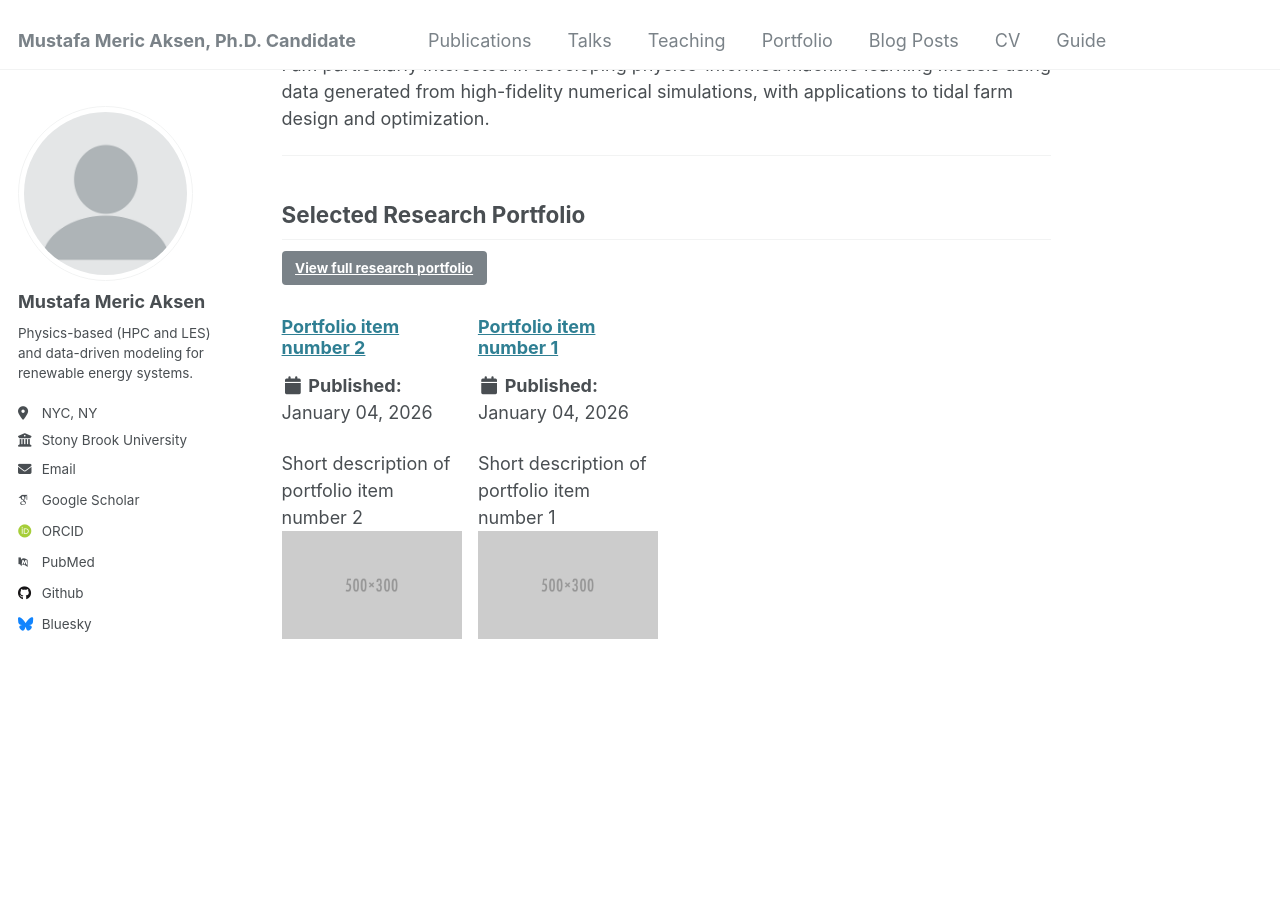
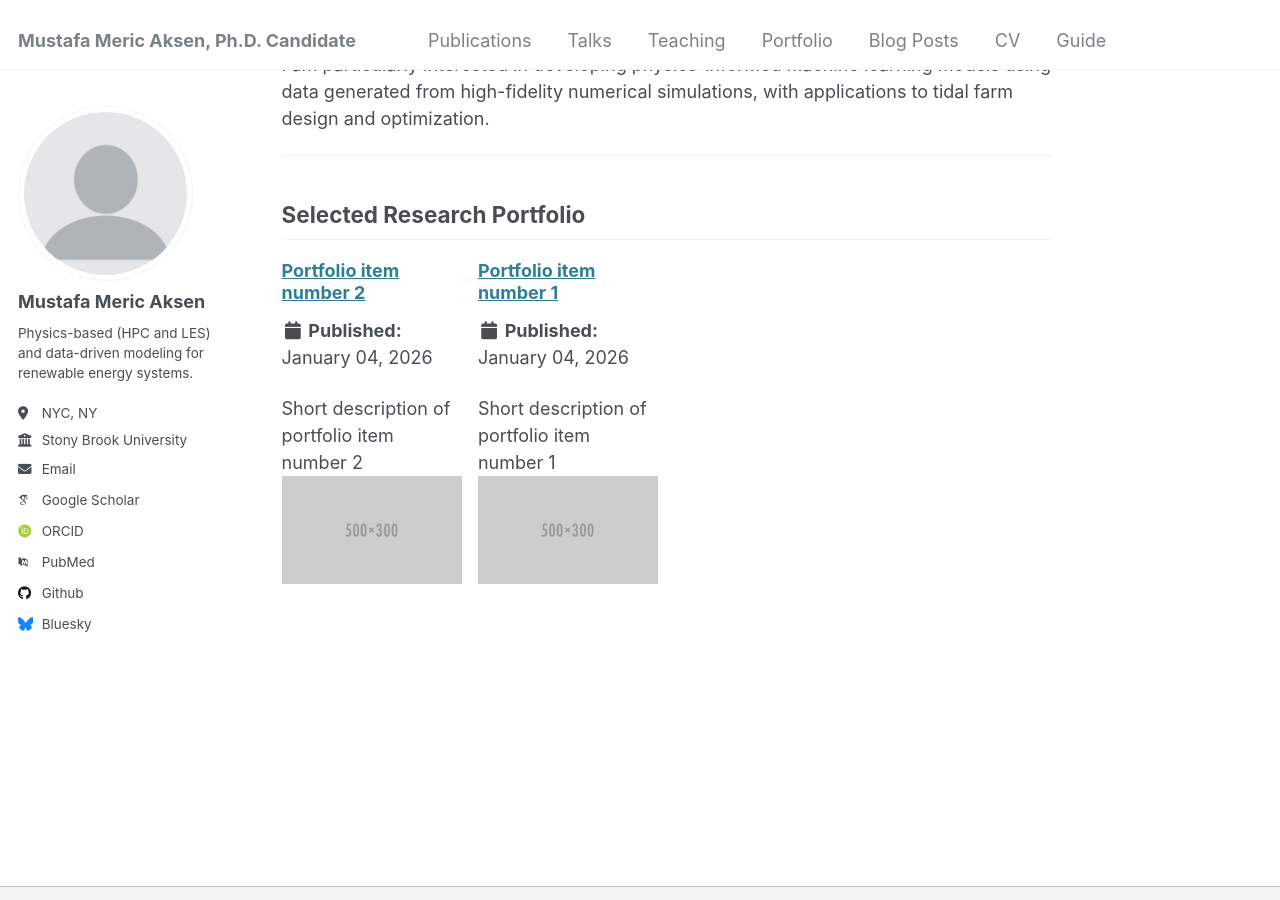
Before and after one commit to aksenmeric/mericaksen, a Jekyll site: the page built from _pages/about.md, in a window 1280 px wide and 900 px high, scrolled down 636 px. Built offline with Jekyll 4.4.1, drawn with Linux system fonts in a browser that asks for light colours; some web fonts are replaced.

Commit message:
Update about.md

```diff
--- a/_pages/about.md
+++ b/_pages/about.md
@@ -21,12 +21,6 @@ I am particularly interested in developing physics-informed machine learning mod
 
 ## Selected Research Portfolio
 
-<p style="margin: 0 0 1rem 0;">
-  <a class="btn btn--primary" href="{{ '/portfolio/' | relative_url }}">
-    View full research portfolio
-  </a>
-</p>
-
 <div class="grid__wrapper">
   {% assign my_portfolio = site.portfolio | sort: "date" | reverse %}
   {% for post in my_portfolio limit:2 %}
```
